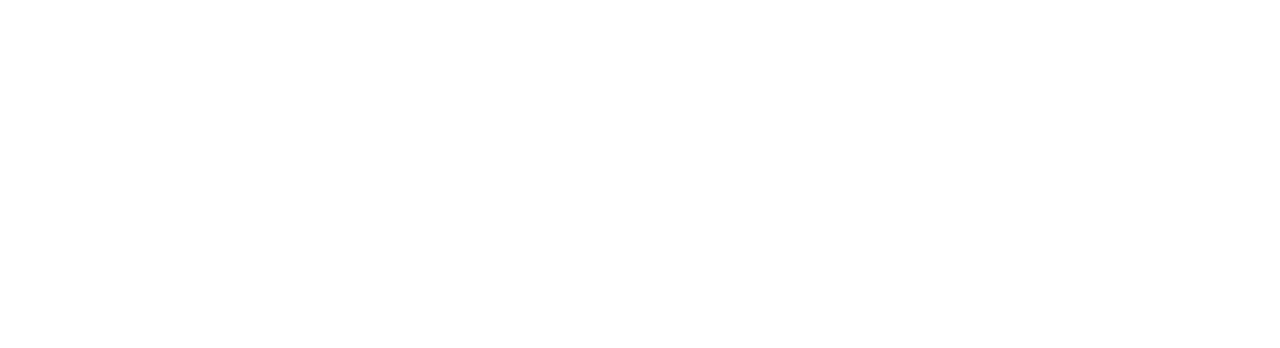
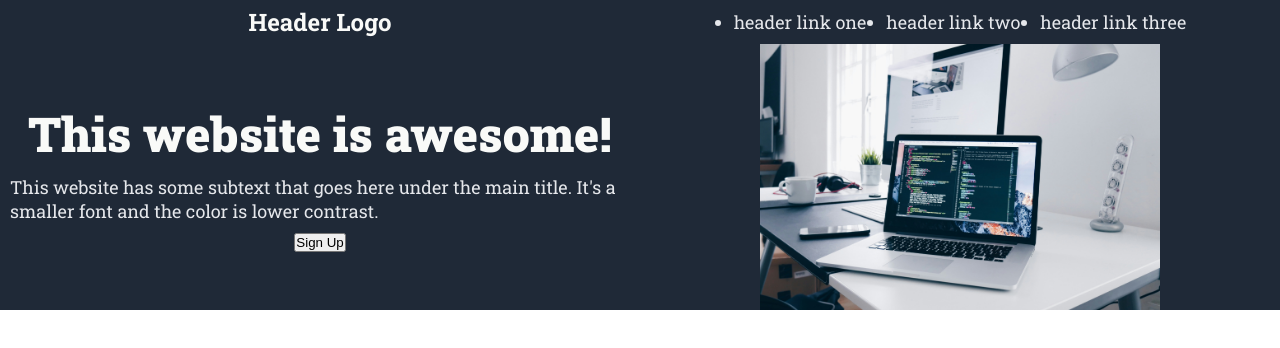
Before and after one commit to msattdev/odin-landing-page, a plain HTML site: page index.html in a window 1280 px wide. Drawn offline with Linux system fonts and the light colour scheme.

Commit message:
Added image. Updated html and css with first section items

```diff
--- a/index.html
+++ b/index.html
@@ -7,6 +7,29 @@
     <link rel="stylesheet" href="styles.css">
 </head>
 <body>
-
+    <div class="first-section">
+        <div class="navbar">
+            <div class="navbar-left">
+                <p id="header-logo">Header Logo</p>
+            </div>
+            <div class="navbar-right">
+                <ul>
+                    <li class="header-link">header link one</li>
+                    <li class="header-link">header link two</li>
+                    <li class="header-link">header link three</li>
+                </ul>
+            </div>
+        </div>
+        <div class="content">
+            <div class="content-left">
+                <h1>This website is awesome!</h1>
+                <p class="header-link">This website has some subtext that goes here under the main title. It's a smaller font and the color is lower contrast.</p>
+                <button type="button" class="signup-first-section">Sign Up</button>
+            </div>
+            <div class="content-right">
+                <img src="./images/computer.jpg" alt="A computer displaying the Odin Project website" class="computer-image" width="400">
+            </div>
+        </div>
+    </div>
 </body>
 </html>
--- a/styles.css
+++ b/styles.css
@@ -0,0 +1,64 @@
+@import url('https://fonts.googleapis.com/css2?family=Roboto+Slab:wght@100..900&display=swap');
+
+* {
+    margin: 0;
+    padding: 0;
+}
+
+body {
+    font-family: 'Roboto Slab', serif;
+}
+
+.first-section {
+    background-color: #1F2937;
+    color: #F9FAF8;
+}
+
+#header-logo {
+    font-size: 24px;
+    color: #F9FAF8;
+    font-weight: bold;
+}
+
+.header-link{
+    font-size: 18px;
+    color: #E5E7EB;
+    margin: 10px;
+}
+
+.navbar{
+    display: flex;
+    flex-direction: row;
+}
+
+ul{
+    display: flex;
+    flex-direction: row;
+
+}
+
+.navbar-left, .navbar-right {
+    display: flex;
+    width: 50%;
+    justify-content: center;
+    align-items: center;
+}
+
+h1{
+    font-size: 48px;
+    font-weight: 900;
+    color: #F9FAF8;
+}
+
+.content{
+    display: flex;
+    flex-direction: row;
+}
+
+.content-left,.content-right{
+    display: flex;
+    justify-content: center;
+    align-items: center;
+    flex-direction: column;
+    width: 50%;
+}
```
Also changed, not shown: images/computer.jpg (added).
